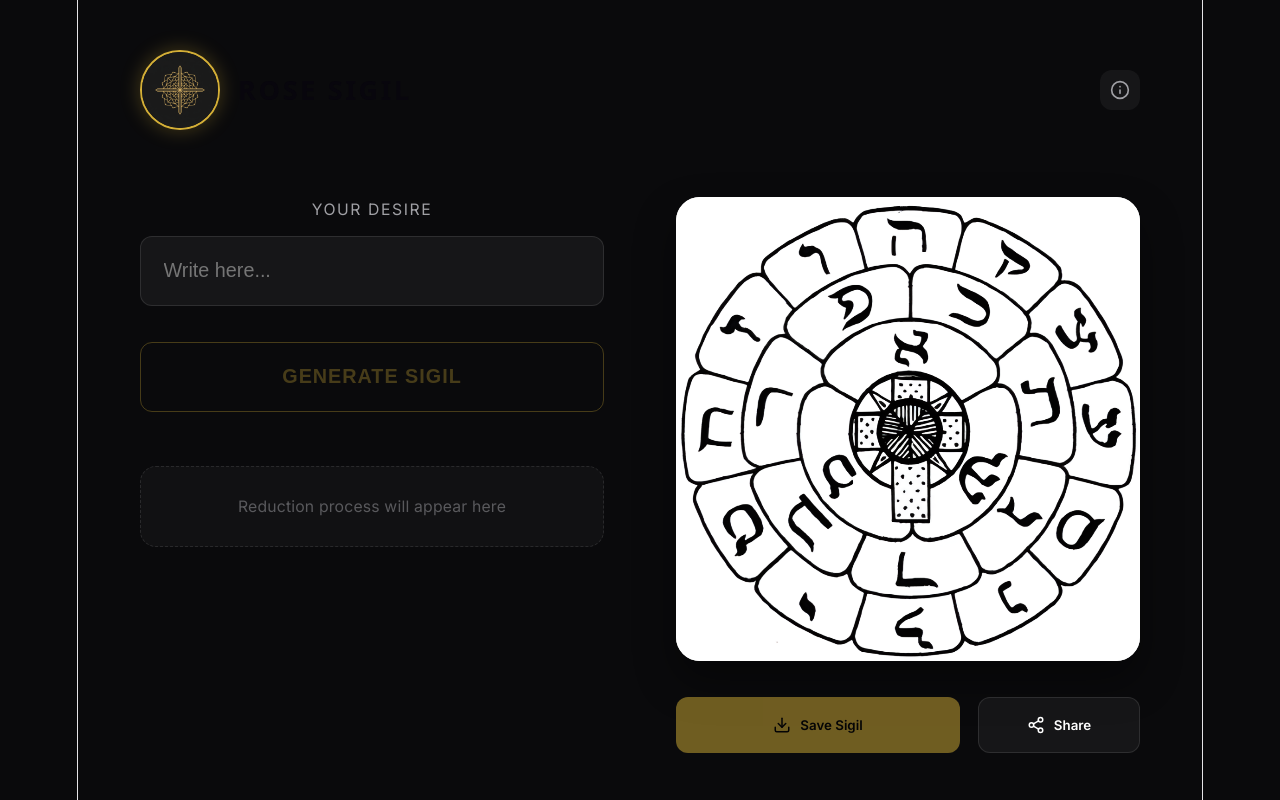
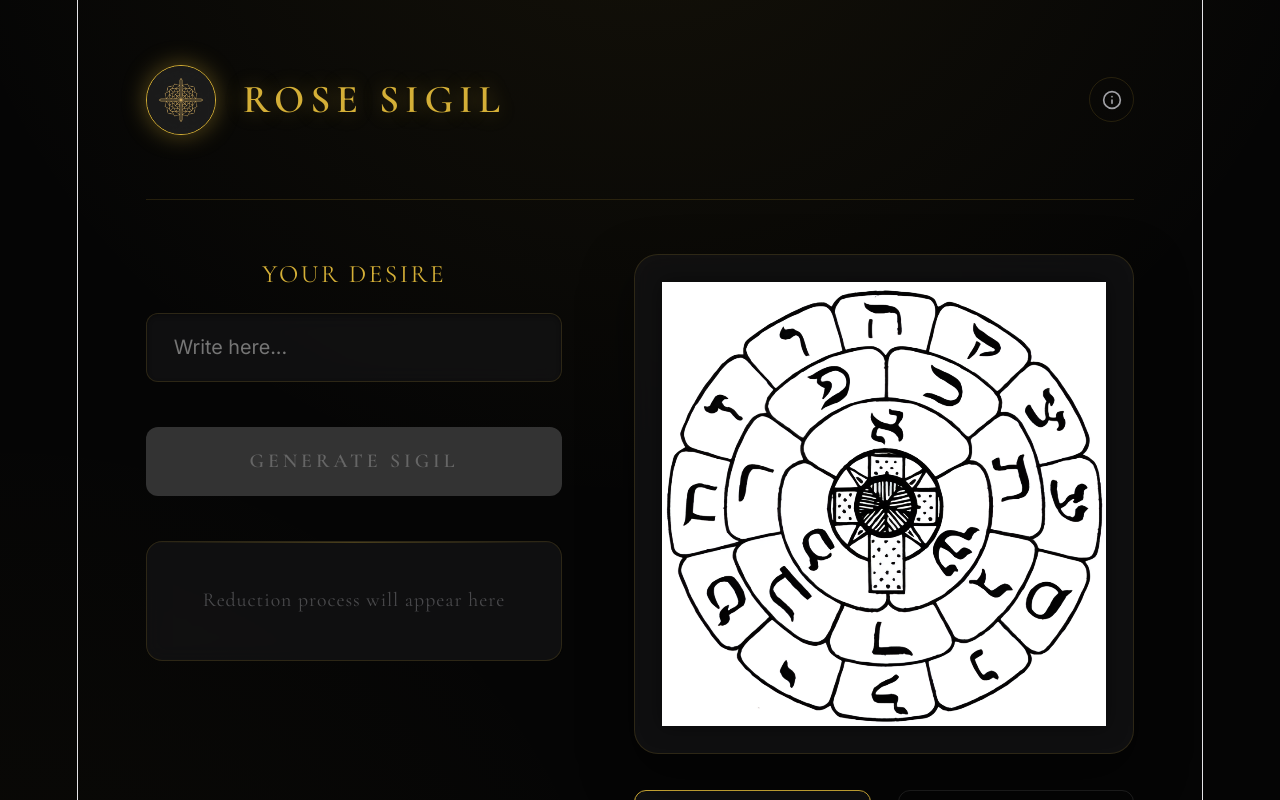
Before and after one commit to fraterr/Rose-Sigil, a React (Vite) app: page / in a window 1280 px wide. Shown: the top 800 px of the page. Built offline with nearby package versions, Linux system fonts and the light colour scheme.

Commit message:
Rendering: Golden, thicker lines and smoother ritual animation

```diff
--- a/src/App.css
+++ b/src/App.css
@@ -1,14 +1,16 @@
-
-@import url('https://fonts.googleapis.com/css2?family=Inter:wght@300;400;600&family=Noto+Sans+Hebrew:wght@400;700&display=swap');
+@import url('https://fonts.googleapis.com/css2?family=Cormorant+Garamond:wght@400;600&family=Inter:wght@300;400;600&family=Noto+Sans+Hebrew:wght@400;700&display=swap');
 
 :root {
-  --bg-color: #0a0a0c;
-  --card-bg: rgba(255, 255, 255, 0.05);
-  --accent-color: #d4af37; /* Gold */
-  --text-primary: #ffffff;
+  --bg-color: #050505;
+  --panel-bg: rgba(20, 20, 22, 0.7);
+  --accent-color: #d4af37;
+  --accent-glow: rgba(212, 175, 55, 0.4);
+  --text-main: #e0e0e0;
   --text-secondary: #a0a0a5;
-  --border-color: rgba(255, 255, 255, 0.1);
+  --border-color: rgba(212, 175, 55, 0.15);
+  --font-title: 'Cormorant Garamond', serif;
   --font-main: 'Inter', sans-serif;
+  --transition: all 0.4s cubic-bezier(0.16, 1, 0.3, 1);
 }
 
 * {
@@ -19,67 +21,79 @@
 
 body {
   background-color: var(--bg-color);
-  color: var(--text-primary);
+  background-image:
+    radial-gradient(circle at 50% -20%, rgba(212, 175, 55, 0.08) 0%, transparent 50%),
+    radial-gradient(circle at 0% 100%, rgba(212, 175, 55, 0.03) 0%, transparent 40%);
+  color: var(--text-main);
   font-family: var(--font-main);
   line-height: 1.6;
+  min-height: 100vh;
   overflow-x: hidden;
 }
 
 .app-wrapper {
-  min-height: 100vh;
+  max-width: 1200px;
+  margin: 0 auto;
+  padding: 2rem;
   display: flex;
   flex-direction: column;
-  align-items: center;
-  padding: 2rem;
+  gap: 3rem;
+  min-height: 100vh;
 }
 
 /* Header */
 .main-header {
-  width: 100%;
-  max-width: 1000px;
   display: flex;
   justify-content: space-between;
   align-items: center;
-  margin-bottom: 3rem;
+  padding-bottom: 2rem;
+  border-bottom: 1px solid var(--border-color);
 }
 
 .logo {
   display: flex;
   align-items: center;
-  gap: 1rem;
+  gap: 1.5rem;
 }
 
 .logo h1 {
-  font-size: 1.5rem;
+  font-family: var(--font-title);
+  font-size: 2.2rem;
   font-weight: 600;
-  letter-spacing: 0.1em;
+  letter-spacing: 0.15em;
   text-transform: uppercase;
+  color: var(--accent-color);
+  text-shadow: 0 0 20px var(--accent-glow);
 }
 
 .logo-img {
-  width: 80px;
-  height: 80px;
+  width: 70px;
+  height: 70px;
   object-fit: cover;
   border-radius: 50%;
-  border: 2px solid var(--accent-color);
+  border: 1.5px solid var(--accent-color);
   background-color: #000;
-  box-shadow: 0 0 20px rgba(212, 175, 55, 0.3);
+  box-shadow: 0 0 25px var(--accent-glow);
+  transition: var(--transition);
+}
+
+.logo:hover .logo-img {
+  transform: scale(1.05) rotate(5deg);
+  box-shadow: 0 0 35px var(--accent-glow);
 }
 
 /* Content Layout */
 .content {
-  width: 100%;
-  max-width: 1000px;
   display: grid;
-  grid-template-columns: 1fr 1fr;
+  grid-template-columns: 1fr 1.2fr;
   gap: 4rem;
   align-items: start;
 }
 
-@media (max-width: 850px) {
+@media (max-width: 1024px) {
   .content {
     grid-template-columns: 1fr;
-    gap: 2rem;
+    gap: 3rem;
   }
 }
 
@@ -87,149 +101,116 @@ body {
 .input-section {
   display: flex;
   flex-direction: column;
-  gap: 2rem;
+  gap: 2.5rem;
+  position: sticky;
+  top: 2rem;
 }
 
 .input-group {
   display: flex;
   flex-direction: column;
-  gap: 0.75rem;
+  gap: 1rem;
 }
 
 .input-group label {
-  font-size: 0.875rem;
-  color: var(--text-secondary);
+  font-family: var(--font-title);
+  font-size: 1.4rem;
+  color: var(--accent-color);
+  letter-spacing: 0.1em;
   text-transform: uppercase;
-  letter-spacing: 0.1em;
 }
 
 input[type="text"] {
-  background: var(--card-bg);
+  background: var(--panel-bg);
+  backdrop-filter: blur(10px);
   border: 1px solid var(--border-color);
+  padding: 1.2rem 1.5rem;
   border-radius: 12px;
-  padding: 1.25rem;
   color: white;
   font-size: 1.1rem;
-  outline: none;
-  transition: border-color 0.3s ease;
-  width: 100%;
+  font-family: var(--font-main);
+  transition: var(--transition);
+  box-shadow: inset 0 2px 4px rgba(0,0,0,0.3);
 }
 
 input[type="text"]:focus {
+  outline: none;
   border-color: var(--accent-color);
-}
-
-.letters-preview {
-  display: flex;
-  flex-wrap: wrap;
-  gap: 0.5rem;
-  min-height: 2rem;
-}
-
-.options-group {
-  display: flex;
-  align-items: center;
-  gap: 0.5rem;
-}
-
-.checkbox-label {
-  display: flex;
-  align-items: center;
-  gap: 0.75rem;
-  color: var(--text-secondary);
-  font-size: 0.875rem;
-  cursor: pointer;
-}
-
-.checkbox-label input {
-  accent-color: var(--accent-color);
-  width: 18px;
-  height: 18px;
+  box-shadow: 0 0 15px var(--accent-glow);
+  background: rgba(30, 30, 35, 0.8);
 }
 
 .generate-btn {
-  background: transparent;
-  border: 1px solid var(--accent-color);
-  color: var(--accent-color);
+  background: linear-gradient(135deg, #d4af37 0%, #b8860b 100%);
+  color: #000;
+  border: none;
   padding: 1.25rem;
   border-radius: 12px;
   font-size: 1.1rem;
-  font-weight: 600;
+  font-weight: 700;
+  font-family: var(--font-title);
+  text-transform: uppercase;
+  letter-spacing: 0.2em;
   cursor: pointer;
-  transition: all 0.3s ease;
-  text-transform: uppercase;
-  letter-spacing: 0.05em;
+  transition: var(--transition);
+  box-shadow: 0 4px 15px rgba(0,0,0,0.4);
 }
 
 .generate-btn:hover:not(:disabled) {
-  background: var(--accent-color);
-  color: black;
-  box-shadow: 0 0 20px rgba(212, 175, 55, 0.3);
+  transform: translateY(-2px);
+  box-shadow: 0 8px 25px var(--accent-glow);
+  filter: brightness(1.1);
 }
 
 .generate-btn:disabled {
-  opacity: 0.3;
+  background: #333;
+  color: #666;
   cursor: not-allowed;
+  box-shadow: none;
 }
 
-.hebrew-letter {
+/* Visual Reduction Area */
+.visual-reduction {
+  background: var(--panel-bg);
+  backdrop-filter: blur(10px);
+  border: 1px solid var(--border-color);
+  padding: 2rem;
+  border-radius: 16px;
+  min-height: 120px;
+  display: flex;
+  align-items: center;
+  justify-content: center;
+  gap: 0.8rem;
+  flex-wrap: wrap;
   position: relative;
-  font-family: 'Noto Sans Hebrew', sans-serif;
-  font-size: 1.5rem;
-  color: var(--accent-color);
-  background: rgba(212, 175, 55, 0.1);
-  padding: 0.25rem 0.75rem;
-  border-radius: 8px;
-  animation: fadeIn 0.3s ease-out;
+  overflow: hidden;
 }
 
-.visual-reduction {
-  display: flex;
-  flex-wrap: wrap;
-  gap: 0.5rem;
-  min-height: 4rem;
-  align-items: center;
-  justify-content: center;
-  background: rgba(255, 255, 255, 0.03);
-  padding: 1.5rem;
-  border-radius: 16px;
-  border: 1px dashed var(--border-color);
-  margin-top: 1rem;
+.visual-reduction::before {
+  content: '';
+  position: absolute;
+  top: 0; left: 0; right: 0; height: 1px;
+  background: linear-gradient(90deg, transparent, var(--accent-color), transparent);
+  opacity: 0.3;
 }
 
 .anim-char {
-  font-size: 1.8rem;
+  font-size: 2.2rem;
   font-weight: 600;
-  text-transform: uppercase;
-  font-family: var(--font-main);
-  display: inline-block;
   color: var(--accent-color);
+  font-family: var(--font-title);
+  text-shadow: 0 0 10px var(--accent-glow);
 }
 
 .placeholder-text {
   color: var(--text-secondary);
-  font-size: 0.875rem;
-  opacity: 0.5;
-  font-style: italic;
+  font-family: var(--font-title);
+  font-size: 1.1rem;
+  letter-spacing: 0.05em;
+  opacity: 0.4;
 }
 
-.double-indicator {
-  position: absolute;
-  top: -8px;
-  right: -8px;
-  background: var(--accent-color);
-  color: black;
-  font-size: 0.6rem;
-  width: 16px;
-  height: 16px;
-  display: flex;
-  align-items: center;
-  justify-content: center;
-  border-radius: 50%;
-  font-weight: bold;
-}
-
-/* Canvas Section */
+/* Canvas Area */
 .canvas-section {
   display: flex;
   flex-direction: column;
@@ -238,161 +219,198 @@ input[type="text"]:focus {
 }
 
 .canvas-frame {
+  background: var(--panel-bg);
+  backdrop-filter: blur(10px);
+  border: 1px solid var(--border-color);
+  padding: 1.5rem;
+  border-radius: 24px;
+  box-shadow: 0 20px 50px rgba(0,0,0,0.5);
+  position: relative;
+  overflow: hidden;
   width: 100%;
-  aspect-ratio: 1 / 1;
-  background: white; /* Base image is white */
-  border-radius: 24px;
-  overflow: hidden;
-  box-shadow: 0 20px 40px rgba(0, 0, 0, 0.4);
   max-width: 500px;
 }
 
 .canvas-container {
   width: 100%;
-  height: 100%;
+  aspect-ratio: 1 / 1;
 }
 
 .sigil-canvas {
   width: 100%;
   height: 100%;
   display: block;
+  filter: drop-shadow(0 0 10px rgba(0,0,0,0.5));
+}
+
+/* Letters Preview */
+.letters-preview {
+  display: flex;
+  justify-content: center;
+  gap: 1rem;
+  margin-top: 1rem;
+}
+
+.hebrew-letter {
+  font-family: 'Noto Sans Hebrew', sans-serif;
+  font-size: 1.8rem;
+  color: var(--accent-color);
+  background: rgba(212, 175, 55, 0.08);
+  padding: 0.5rem 1rem;
+  border-radius: 10px;
+  border: 1px solid var(--border-color);
+  box-shadow: 0 4px 10px rgba(0,0,0,0.2);
 }
 
 /* Actions */
 .actions {
-  display: flex;
-  gap: 1rem;
+  display: grid;
+  grid-template-columns: 1fr 1fr;
+  gap: 1.5rem;
   width: 100%;
   max-width: 500px;
 }
 
-.primary-btn, .secondary-btn, .icon-btn, .close-btn {
+.primary-btn, .secondary-btn {
   display: flex;
   align-items: center;
   justify-content: center;
-  gap: 0.5rem;
+  gap: 0.8rem;
+  padding: 1rem;
+  border-radius: 12px;
+  font-weight: 600;
   cursor: pointer;
-  border: none;
-  border-radius: 12px;
-  font-family: inherit;
-  font-weight: 600;
-  transition: all 0.2s ease;
+  transition: var(--transition);
+  font-family: var(--font-main);
 }
 
 .primary-btn {
-  flex: 2;
-  background: var(--accent-color);
-  color: #000;
-  padding: 1rem;
+  background: var(--panel-bg);
+  border: 1px solid var(--accent-color);
+  color: var(--accent-color);
 }
 
 .primary-btn:hover:not(:disabled) {
-  background: #e5c048;
+  background: var(--accent-color);
+  color: #000;
   transform: translateY(-2px);
 }
 
-.primary-btn:disabled {
-  opacity: 0.5;
-  cursor: not-allowed;
+.secondary-btn {
+  background: transparent;
+  border: 1px solid rgba(255,255,255,0.1);
+  color: var(--text-secondary);
 }
 
-.secondary-btn {
-  flex: 1;
-  background: var(--card-bg);
+.secondary-btn:hover:not(:disabled) {
+  border-color: white;
   color: white;
-  border: 1px solid var(--border-color);
-  padding: 1rem;
-}
-
-.secondary-btn:hover {
-  background: rgba(255, 255, 255, 0.1);
-}
-
-.icon-btn {
-  background: var(--card-bg);
-  color: var(--text-secondary);
-  width: 40px;
-  height: 40px;
-}
-
-.icon-btn:hover {
-  color: white;
-  background: rgba(255, 255, 255, 0.1);
 }
 
 /* Overlays */
 .info-overlay {
   position: fixed;
-  top: 0;
-  left: 0;
-  width: 100%;
-  height: 100%;
-  background: rgba(0, 0, 0, 0.8);
+  inset: 0;
+  background: rgba(0,0,0,0.85);
   backdrop-filter: blur(8px);
   display: flex;
   align-items: center;
   justify-content: center;
-  z-index: 100;
+  z-index: 1000;
   padding: 2rem;
 }
 
 .info-card {
-  background: #151518;
+  background: #121214;
   border: 1px solid var(--border-color);
+  padding: 3rem;
   border-radius: 24px;
-  padding: 2.5rem;
-  max-width: 500px;
-  display: flex;
-  flex-direction: column;
-  gap: 1.5rem;
+  max-width: 600px;
+  width: 100%;
+  box-shadow: 0 30px 60px rgba(0,0,0,0.8);
 }
 
 .info-card h2 {
-  font-size: 1.5rem;
+  font-family: var(--font-title);
+  font-size: 2.5rem;
   color: var(--accent-color);
+  margin-bottom: 1.5rem;
+  text-align: center;
 }
 
 .info-card p {
+  font-size: 1.1rem;
   color: var(--text-secondary);
-  line-height: 1.7;
+  margin-bottom: 2rem;
+  line-height: 1.8;
 }
 
 .info-card ul {
   list-style: none;
-  display: flex;
-  flex-direction: column;
-  gap: 0.75rem;
-  padding: 0;
+  margin-bottom: 2.5rem;
 }
 
 .info-card li {
-  font-size: 0.9rem;
-  color: var(--text-secondary);
+  padding: 0.8rem 0;
+  border-bottom: 1px solid rgba(255,255,255,0.05);
   display: flex;
-  gap: 0.5rem;
+  gap: 1rem;
 }
 
 .info-card li strong {
   color: var(--accent-color);
-  min-width: 100px;
+  min-width: 120px;
 }
 
 .close-btn {
+  width: 100%;
   background: var(--accent-color);
-  color: #000;
-  padding: 0.75rem;
+  color: black;
+  border: none;
+  padding: 1rem;
+  border-radius: 10px;
+  font-weight: 700;
+  text-transform: uppercase;
+  cursor: pointer;
+  transition: var(--transition);
 }
 
-/* Footer */
+.close-btn:hover {
+  filter: brightness(1.1);
+  transform: translateY(-2px);
+}
+
 .main-footer {
-  margin-top: auto;
-  padding: 4rem 0 2rem;
+  text-align: center;
+  padding: 3rem 0;
+  border-top: 1px solid var(--border-color);
   color: var(--text-secondary);
-  font-size: 0.875rem;
-  opacity: 0.6;
+  font-family: var(--font-title);
+  font-size: 1.2rem;
+  letter-spacing: 0.1em;
+}
+
+.icon-btn {
+  background: transparent;
+  border: 1px solid var(--border-color);
+  color: var(--text-secondary);
+  width: 45px;
+  height: 45px;
+  border-radius: 50%;
+  display: flex;
+  align-items: center;
+  justify-content: center;
+  cursor: pointer;
+  transition: var(--transition);
+}
+
+.icon-btn:hover {
+  border-color: var(--accent-color);
+  color: var(--accent-color);
+  box-shadow: 0 0 15px var(--accent-glow);
 }
 
 @keyframes fadeIn {
-  from { opacity: 0; transform: scale(0.9); }
-  to { opacity: 1; transform: scale(1); }
+  from { opacity: 0; transform: translateY(20px) scale(0.95); }
+  to { opacity: 1; transform: translateY(0) scale(1); }
 }
```
Also changed, not shown: src/components/SigilCanvas.tsx (+10 -21 lines).
